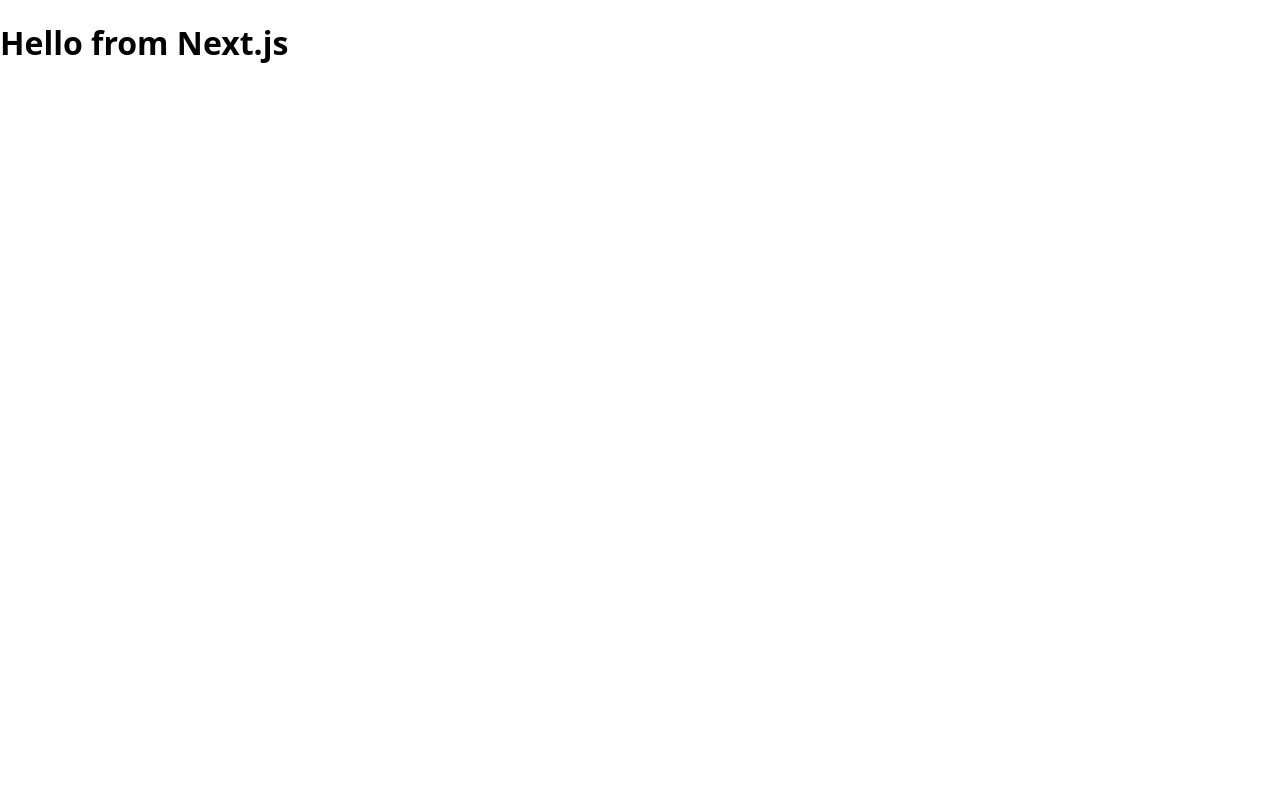
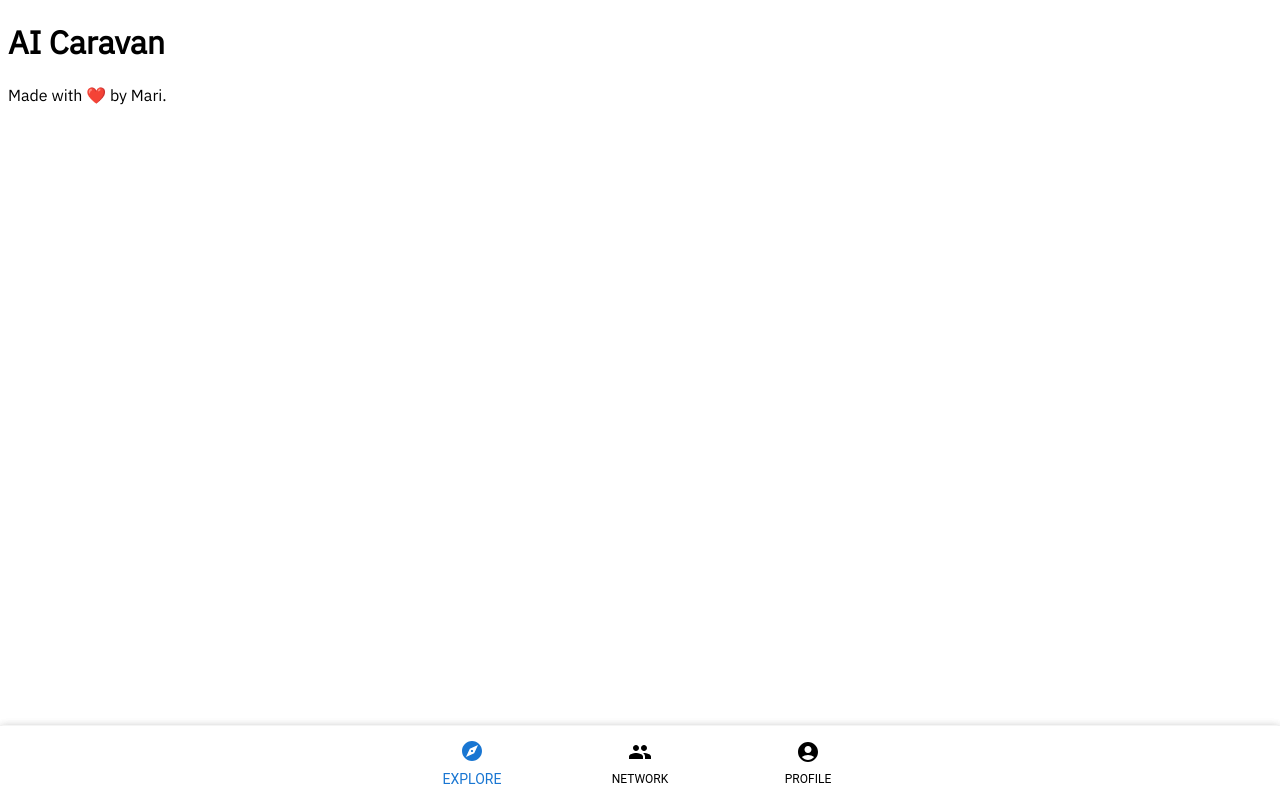
Before and after one commit to maria-osypova/ai-caravan, a Next.js app: page / in a window 1280 px wide. Built offline with nearby package versions, Linux system fonts and the light colour scheme.

Commit message:
add simple home page, footer and layout

```diff
--- /dev/null
+++ b/components/Footer.js
@@ -0,0 +1,87 @@
+import React from "react";
+import { Paper, BottomNavigation, BottomNavigationAction } from "@mui/material";
+import { Explore, People, AccountCircle } from "@mui/icons-material";
+import { useRouter } from "next/router";
+
+const Footer = () => {
+  const router = useRouter();
+  const currentPath = router.pathname;
+  return (
+    <Paper
+      style={{
+        position: "fixed",
+        bottom: 0,
+        left: 0,
+        right: 0,
+        width: "100%",
+        height: "74px",
+        display: "flex",
+        flexDirection: "column",
+        alignItems: "center",
+        borderTop: "1px solid var(--grey-100, #F5F5F5)",
+        background: "#FFF",
+      }}
+      elevation={3}
+    >
+      <BottomNavigation
+        showLabels
+        value={currentPath}
+        style={{ width: "100%", height: "100%" }}
+      >
+        <BottomNavigationAction
+          label="EXPLORE"
+          value="/"
+          icon={<Explore />}
+          onClick={() => router.push("/")}
+          sx={{
+            color: currentPath === "/" ? "#2525A7" : "#000",
+            textTransform: "uppercase",
+            display: "flex",
+            padding: "9px 16px",
+            flexDirection: "column",
+            justifyContent: "center",
+            alignItems: "center",
+            gap: "8px",
+            height: "100%",
+          }}
+        />
+        <BottomNavigationAction
+          label="NETWORK"
+          value="/network"
+          icon={<People />}
+          onClick={() => router.push("/network")}
+          sx={{
+            color: currentPath === "/network" ? "#2525A7" : "#000",
+            textTransform: "uppercase",
+            display: "flex",
+            padding: "9px 16px",
+            flexDirection: "column",
+            justifyContent: "center",
+            alignItems: "center",
+            gap: "8px",
+            height: "100%",
+          }}
+        />
+        <BottomNavigationAction
+          label="PROFILE"
+          value="/profile"
+          icon={<AccountCircle />}
+          onClick={() => router.push("/profile")}
+          sx={{
+            color: currentPath === "/profile" ? "#2525A7" : "#000",
+            textTransform: "uppercase",
+            display: "flex",
+            padding: "9px 16px",
+            flexDirection: "column",
+            justifyContent: "center",
+            alignItems: "center",
+            gap: "8px",
+            height: "100%",
+          }}
+        />
+      </BottomNavigation>
+    </Paper>
+  );
+};
+
+export default Footer;
--- /dev/null
+++ b/components/Layout.js
@@ -0,0 +1,11 @@
+import React from "react";
+import Footer from "./Footer";
+
+export default function Layout({ children }) {
+  return (
+    <>
+      {children}
+      <Footer />
+    </>
+  );
+}
--- a/package.json
+++ b/package.json
@@ -10,6 +10,7 @@
     "test": "jest --watchAll"
   },
   "dependencies": {
+    "@fontsource/ibm-plex-sans": "^5.1.1",
     "@mui/icons-material": "^6.4.0",
     "@mui/material": "^6.4.0",
     "@mui/styled-engine-sc": "^6.4.0",
--- a/pages/_app.js
+++ b/pages/_app.js
@@ -1,5 +1,6 @@
-import GlobalStyle from "../styles";
+import GlobalStyle from "../styles/GlobalStyle";
 import { SWRConfig } from "swr";
+import Layout from "@/components/Layout";
 
 export default function App({ Component, pageProps }) {
   return (
@@ -14,10 +15,10 @@
         },
       }}
     >
-      <>
+      <Layout>
         <GlobalStyle />
         <Component {...pageProps} />
-      </>
+      </Layout>
     </SWRConfig>
   );
 }
--- a/pages/index.js
+++ b/pages/index.js
@@ -1,7 +1,17 @@
+import Footer from "@/components/Footer";
+
 export default function HomePage() {
   return (
-    <div>
-      <h1>Hello from Next.js</h1>
-    </div>
+    <>
+      <h1>AI Caravan</h1>
+      <p>
+        Made with{" "}
+        <span role="img" aria-label="heart">
+          ❤️
+        </span>{" "}
+        by Mari.
+      </p>
+      <Footer />
+    </>
   );
 }
--- a/styles.js
+++ b/styles.js
@@ -9,6 +9,6 @@
 
   body {
     margin: 0;
-    font-family: system-ui;
+    font-family: IBM Plex Sans, sans-serif;
   }
 `;
--- /dev/null
+++ b/styles/GlobalStyle.js
@@ -0,0 +1,10 @@
+import { createGlobalStyle } from "styled-components";
+import "@fontsource/ibm-plex-sans";
+
+const GlobalStyle = createGlobalStyle`
+  body {
+    font-family: 'IBM Plex Sans', sans-serif;
+  }
+`;
+
+export default GlobalStyle;
```
Also changed, not shown: pages/network.js (+11 -4 lines), 2 other files (tests, documents, lock files or other folders).
